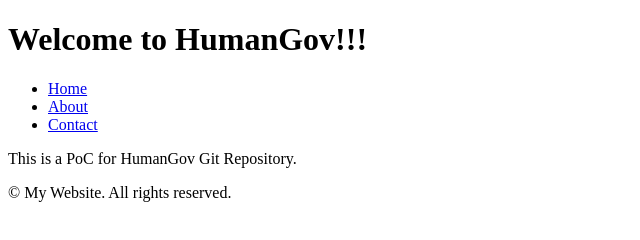
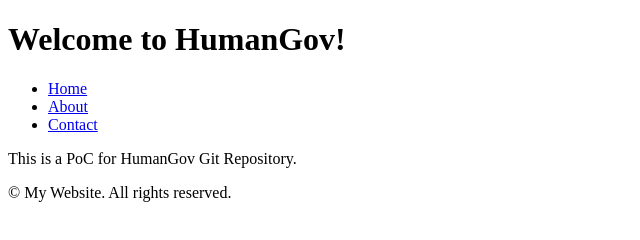
Before and after one commit to Giovandossantos/human-gov-application, a plain HTML site: page index.html in a window 1280 px wide. Shown: the full height of the page, 0-640 px from the left. Drawn offline with Linux system fonts and the light colour scheme.

Commit message:
Revert "added typo in header"
This reverts commit ab1c3250d8fc325f7700715ba1a8a8dc715cf31c.

```diff
--- a/index.html
+++ b/index.html
@@ -5,7 +5,7 @@
 </head>
 <body>
 <header>
-<h1>Welcome to HumanGov!!!</h1>
+<h1>Welcome to HumanGov!</h1>
 <nav>
 <ul>
 <li><a href="#">Home</a></li>
```
